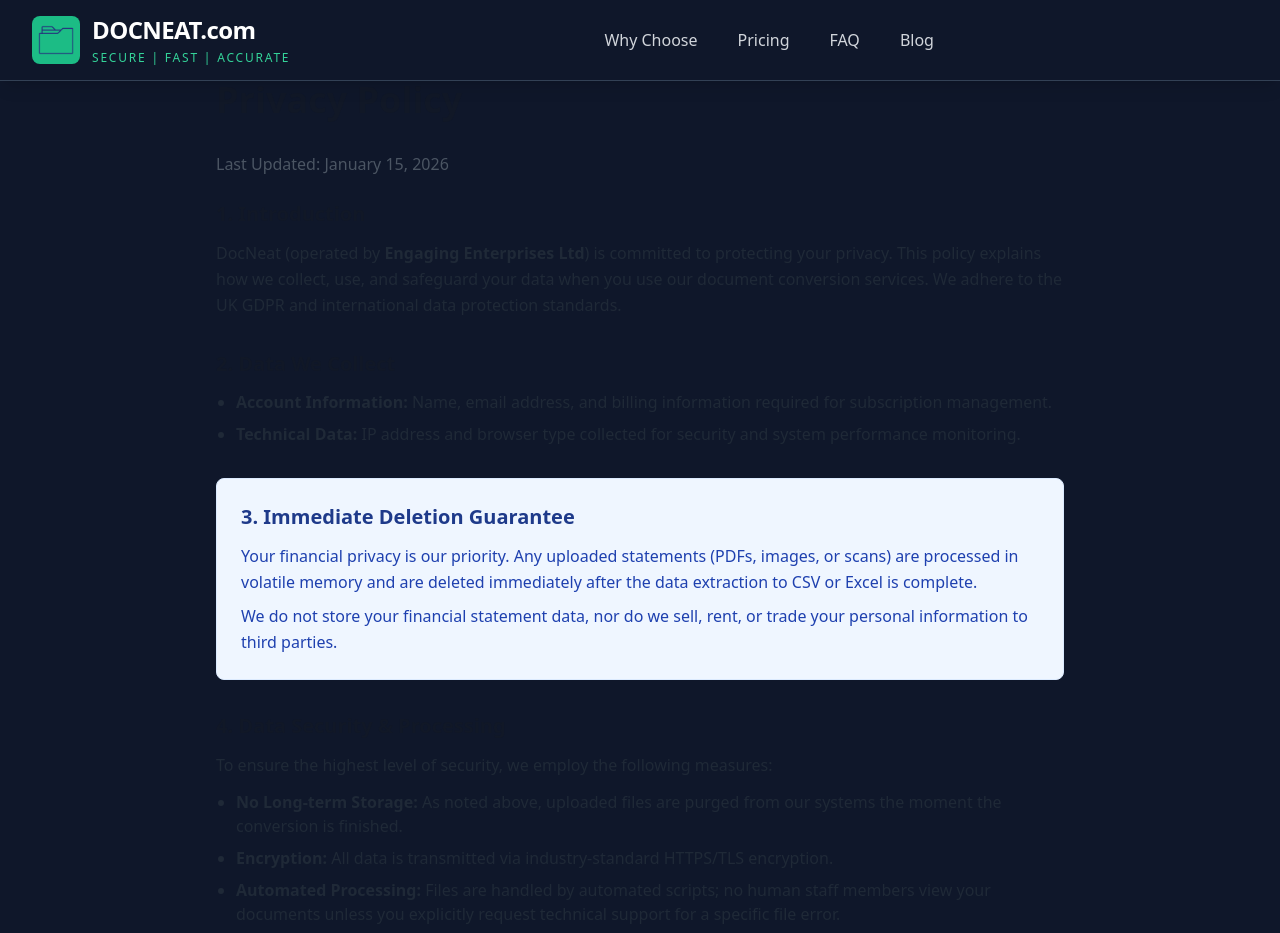
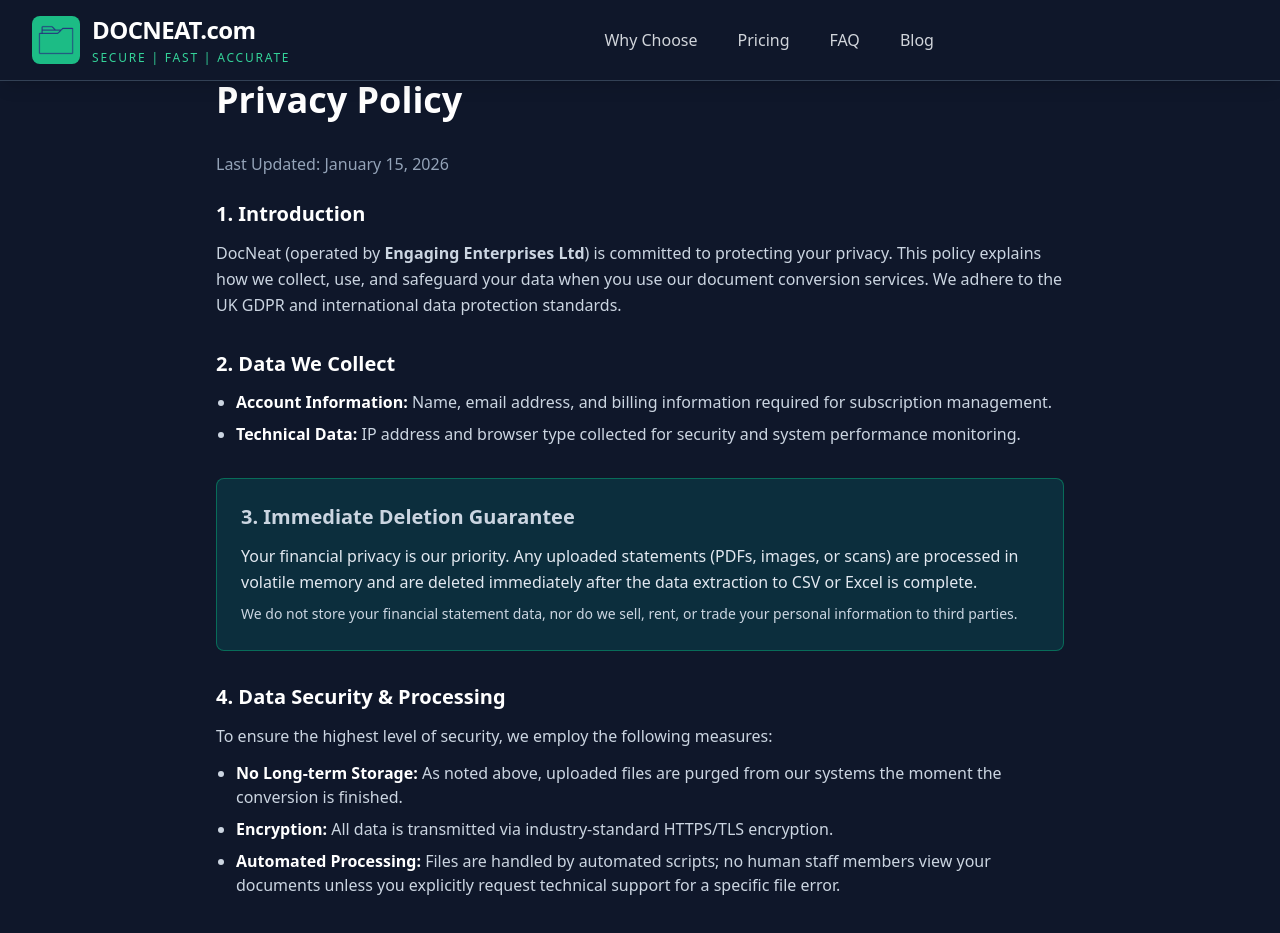
Before and after one commit to timarmstead/docneat-frontend, a Next.js app: page /privacy in a window 1280 px wide. Shown: the top 933 px of the page. Built offline with nearby package versions, Linux system fonts and the light colour scheme.

Commit message:
Update page.tsx

```diff
--- a/app/privacy/page.tsx
+++ b/app/privacy/page.tsx
@@ -7,60 +7,60 @@ export const metadata = {
 
 export default function PrivacyPage() {
   return (
-    <div className="max-w-4xl mx-auto px-6 py-12 md:py-20 text-gray-800">
-      <h1 className="text-3xl md:text-4xl font-bold mb-8 text-gray-900">Privacy Policy</h1>
+    <div className="max-w-4xl mx-auto px-6 py-12 md:py-20 text-slate-300">
+      <h1 className="text-3xl md:text-4xl font-bold mb-8 text-white">Privacy Policy</h1>
 
-      <p className="mb-6 text-gray-600">
+      <p className="mb-6 text-slate-400">
         Last Updated: January 15, 2026
       </p>
 
       <section className="space-y-8">
         <div>
-          <h2 className="text-xl font-semibold mb-3 text-gray-900">1. Introduction</h2>
+          <h2 className="text-xl font-semibold mb-3 text-white">1. Introduction</h2>
           <p className="leading-relaxed">
             DocNeat (operated by <strong>Engaging Enterprises Ltd</strong>) is committed to protecting your privacy. This policy explains how we collect, use, and safeguard your data when you use our document conversion services. We adhere to the UK GDPR and international data protection standards.
           </p>
         </div>
 
         <div>
-          <h2 className="text-xl font-semibold mb-3 text-gray-900">2. Data We Collect</h2>
+          <h2 className="text-xl font-semibold mb-3 text-white">2. Data We Collect</h2>
           <ul className="list-disc pl-5 space-y-2">
-            <li><strong>Account Information:</strong> Name, email address, and billing information required for subscription management.</li>
-            <li><strong>Technical Data:</strong> IP address and browser type collected for security and system performance monitoring.</li>
+            <li><strong className="text-white">Account Information:</strong> Name, email address, and billing information required for subscription management.</li>
+            <li><strong className="text-white">Technical Data:</strong> IP address and browser type collected for security and system performance monitoring.</li>
           </ul>
         </div>
 
-        <div className="bg-blue-50 p-6 rounded-lg border border-blue-100">
-          <h2 className="text-xl font-semibold mb-3 text-blue-900">3. Immediate Deletion Guarantee</h2>
-          <p className="leading-relaxed text-blue-800 font-medium">
+        <div className="bg-mint-900/20 p-6 rounded-lg border border-mint-500/30">
+          <h2 className="text-xl font-semibold mb-3 text-mint-400">3. Immediate Deletion Guarantee</h2>
+          <p className="leading-relaxed text-slate-200 font-medium">
             Your financial privacy is our priority. Any uploaded statements (PDFs, images, or scans) are processed in volatile memory and are deleted immediately after the data extraction to CSV or Excel is complete.
           </p>
-          <p className="leading-relaxed text-blue-800 mt-2">
+          <p className="leading-relaxed text-slate-300 mt-2 text-sm">
             We do not store your financial statement data, nor do we sell, rent, or trade your personal information to third parties.
           </p>
         </div>
 
         <div>
-          <h2 className="text-xl font-semibold mb-3 text-gray-900">4. Data Security & Processing</h2>
+          <h2 className="text-xl font-semibold mb-3 text-white">4. Data Security & Processing</h2>
           <p className="leading-relaxed mb-3">
             To ensure the highest level of security, we employ the following measures:
           </p>
           <ul className="list-disc pl-5 space-y-2">
-            <li><strong>No Long-term Storage:</strong> As noted above, uploaded files are purged from our systems the moment the conversion is finished.</li>
-            <li><strong>Encryption:</strong> All data is transmitted via industry-standard HTTPS/TLS encryption.</li>
-            <li><strong>Automated Processing:</strong> Files are handled by automated scripts; no human staff members view your documents unless you explicitly request technical support for a specific file error.</li>
+            <li><strong className="text-white">No Long-term Storage:</strong> As noted above, uploaded files are purged from our systems the moment the conversion is finished.</li>
+            <li><strong className="text-white">Encryption:</strong> All data is transmitted via industry-standard HTTPS/TLS encryption.</li>
+            <li><strong className="text-white">Automated Processing:</strong> Files are handled by automated scripts; no human staff members view your documents unless you explicitly request technical support for a specific file error.</li>
           </ul>
         </div>
 
         <div>
-          <h2 className="text-xl font-semibold mb-3 text-gray-900">5. Global Data Compliance</h2>
+          <h2 className="text-xl font-semibold mb-3 text-white">5. Global Data Compliance</h2>
           <p className="leading-relaxed">
             As a UK-based company, we process data in compliance with the UK GDPR. For our international clients, including those in the EU and USA, we ensure that any cross-border data transfers are protected by Standard Contractual Clauses (SCCs) to ensure your data remains protected to the highest standard.
           </p>
         </div>
 
         <div>
-          <h2 className="text-xl font-semibold mb-3 text-gray-900">6. Your Rights</h2>
+          <h2 className="text-xl font-semibold mb-3 text-white">6. Your Rights</h2>
           <p className="leading-relaxed mb-3">
             Under the GDPR, you have the following rights:
           </p>
@@ -72,12 +72,12 @@ export default function PrivacyPage() {
         </div>
 
         <div>
-          <h2 className="text-xl font-semibold mb-3 text-gray-900">7. Contact Information</h2>
-          <div className="text-gray-600 bg-gray-50 p-6 rounded-lg border border-gray-200">
-            <p className="font-bold text-gray-900">Engaging Enterprises Ltd</p>
+          <h2 className="text-xl font-semibold mb-3 text-white">7. Contact Information</h2>
+          <div className="bg-slate-800/50 p-6 rounded-lg border border-slate-700">
+            <p className="font-bold text-white">Engaging Enterprises Ltd</p>
             <p>Monomark House, 27 Old Gloucester Street</p>
             <p>London, England, WC1N 3AX</p>
-            <p className="mt-2 text-sm italic">Company No: 14111995</p>
+            <p className="mt-2 text-sm italic text-slate-400">Company No: 14111995</p>
           </div>
         </div>
       </section>
```
